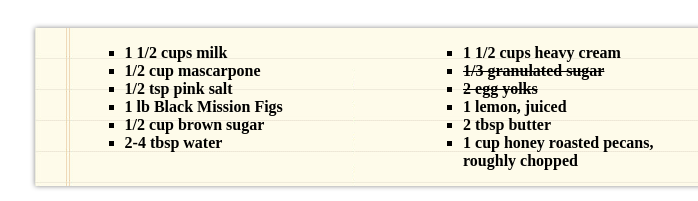
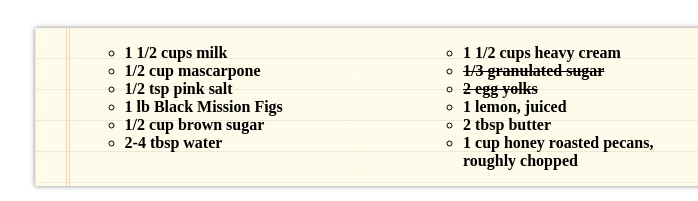
Before and after one commit to serinat/choco-pizza, a plain HTML site: page index.html in a window 1280 px wide. Shown: the part 1109-1310 px from the top of the page, 155-853 px from the left. Drawn offline with Linux system fonts and the light colour scheme.

Commit message:
changed bullets to circles

```diff
--- a/style.css
+++ b/style.css
@@ -26,12 +26,12 @@ header {
 
 .list1 {
   padding: 0px 0px 0px 10%;
-  list-style-type: square;
+  list-style-type: circle;
 }
 
 .list2 {
   padding: 0px 0px 0px 20%;
-  list-style-type: square;
+  list-style-type: circle;
 }
 
 header .flex-container{
```
